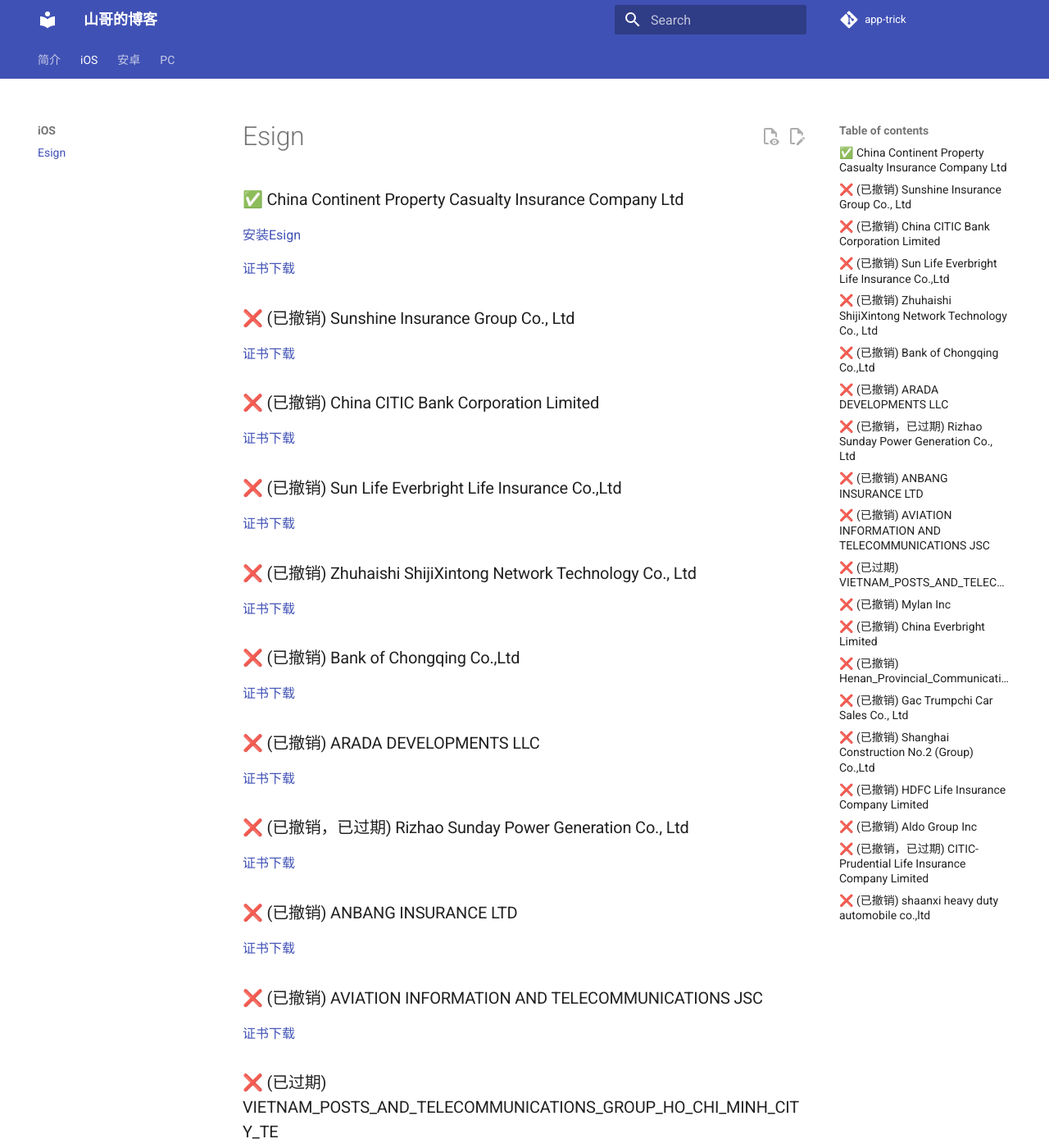
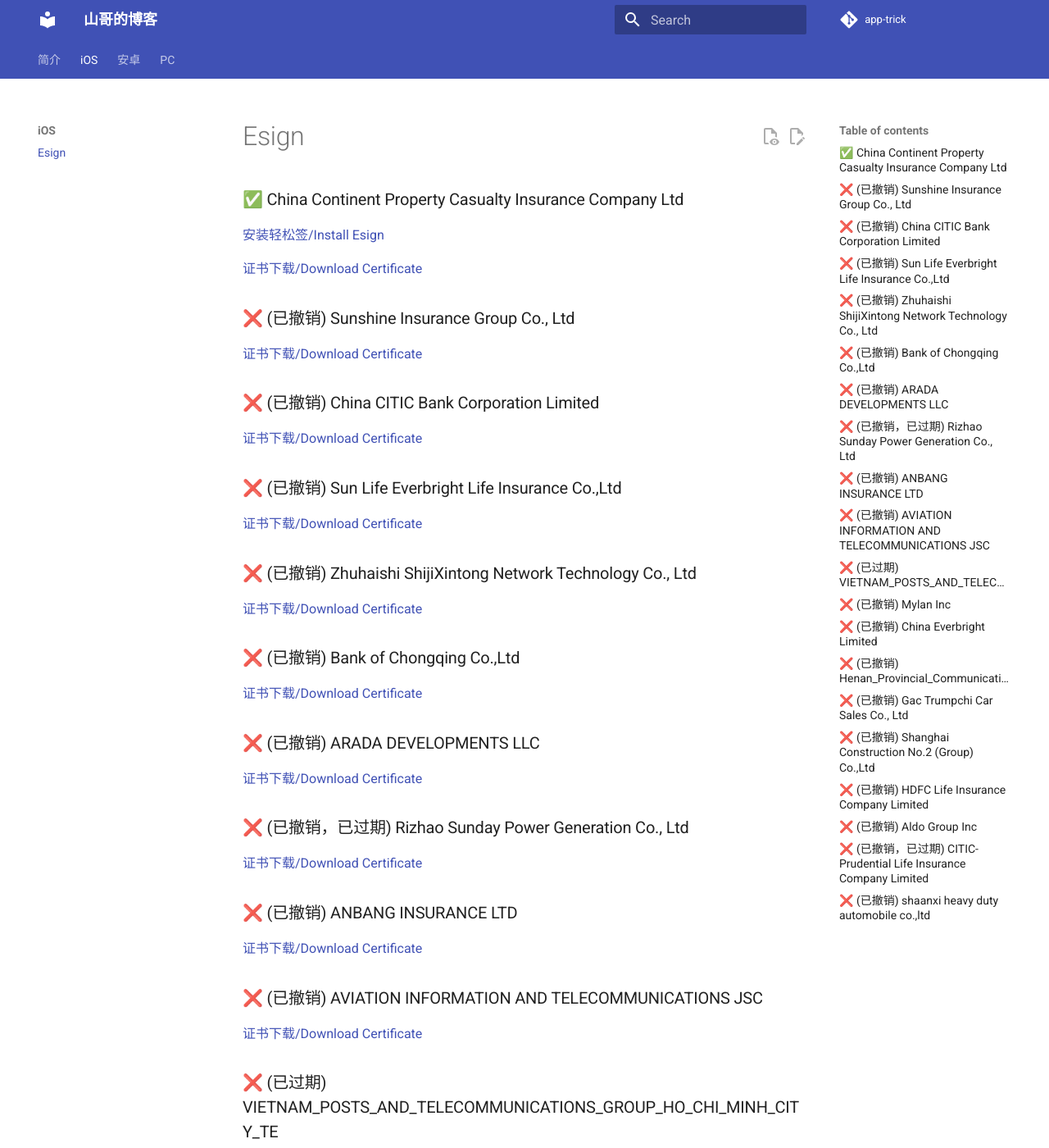
Before and after one commit to app-trick/app-trick.github.io, an MkDocs documentation site: the page built from docs/iOS/Esign.md, in a window 1280 px wide and 1400 px high. Shown: the whole window at 82% size. Built offline with MkDocs 1.6.1 and Material for MkDocs 9.7.7, drawn with Linux system fonts in a browser that asks for light colours; comment, search, counter and statistics services are not loaded; some of the changed text lies outside the part shown.

Commit message:
Esign Repo Update

```diff
--- a/docs/iOS/Esign.md
+++ b/docs/iOS/Esign.md
@@ -1,43 +1,43 @@
 # Esign
 ### ✅  China Continent Property   Casualty Insurance Company Ltd
-[安装Esign](itms-services://?action=download-manifest&url=https://app-trick.github.io/iOS/plist/com.milkqlqoqp.ykvtttgp.plist)
+[安装轻松签/Install Esign](itms-services://?action=download-manifest&url=https://app-trick.github.io/iOS/plist/com.gxcivaylfu.ehstzdzu.plist)
 
-[证书下载](/iOS/cert/China%20Continent%20Property%20%20%20Casualty%20Insurance%20Company%20Ltd.zip)
+[证书下载/Download Certificate](/iOS/cert/China%20Continent%20Property%20%20%20Casualty%20Insurance%20Company%20Ltd.zip)
 ### ❌ (已撤销) Sunshine Insurance Group Co., Ltd
-[证书下载](/iOS/cert/Sunshine%20Insurance%20Group%20Co.%2C%20Ltd.zip)
+[证书下载/Download Certificate](/iOS/cert/Sunshine%20Insurance%20Group%20Co.%2C%20Ltd.zip)
 ### ❌ (已撤销) China CITIC Bank Corporation Limited
-[证书下载](/iOS/cert/China%20CITIC%20Bank%20Corporation%20Limited.zip)
+[证书下载/Download Certificate](/iOS/cert/China%20CITIC%20Bank%20Corporation%20Limited.zip)
 ### ❌ (已撤销) Sun Life Everbright Life Insurance Co.,Ltd
-[证书下载](/iOS/cert/Sun%20Life%20Everbright%20Life%20Insurance%20Co.%2CLtd.zip)
+[证书下载/Download Certificate](/iOS/cert/Sun%20Life%20Everbright%20Life%20Insurance%20Co.%2CLtd.zip)
 ### ❌ (已撤销) Zhuhaishi ShijiXintong Network Technology Co., Ltd
-[证书下载](/iOS/cert/Zhuhaishi%20ShijiXintong%20Network%20Technology%20Co.%2C%20Ltd.zip)
+[证书下载/Download Certificate](/iOS/cert/Zhuhaishi%20ShijiXintong%20Network%20Technology%20Co.%2C%20Ltd.zip)
 ### ❌ (已撤销) Bank of Chongqing Co.,Ltd
-[证书下载](/iOS/cert/Bank%20of%20Chongqing%20Co.%2CLtd.zip)
+[证书下载/Download Certificate](/iOS/cert/Bank%20of%20Chongqing%20Co.%2CLtd.zip)
 ### ❌ (已撤销) ARADA DEVELOPMENTS LLC
-[证书下载](/iOS/cert/ARADA%20DEVELOPMENTS%20LLC.zip)
+[证书下载/Download Certificate](/iOS/cert/ARADA%20DEVELOPMENTS%20LLC.zip)
 ### ❌ (已撤销，已过期) Rizhao Sunday Power Generation Co., Ltd
-[证书下载](/iOS/cert/Rizhao%20Sunday%20Power%20Generation%20Co.%2C%20Ltd.zip)
+[证书下载/Download Certificate](/iOS/cert/Rizhao%20Sunday%20Power%20Generation%20Co.%2C%20Ltd.zip)
 ### ❌ (已撤销) ANBANG INSURANCE LTD
-[证书下载](/iOS/cert/ANBANG%20INSURANCE%20LTD.zip)
+[证书下载/Download Certificate](/iOS/cert/ANBANG%20INSURANCE%20LTD.zip)
 ### ❌ (已撤销) AVIATION INFORMATION AND TELECOMMUNICATIONS JSC
-[证书下载](/iOS/cert/AVIATION%20INFORMATION%20AND%20TELECOMMUNICATIONS%20JSC.zip)
+[证书下载/Download Certificate](/iOS/cert/AVIATION%20INFORMATION%20AND%20TELECOMMUNICATIONS%20JSC.zip)
 ### ❌ (已过期) VIETNAM_POSTS_AND_TELECOMMUNICATIONS_GROUP_HO_CHI_MINH_CITY_TE
-[证书下载](/iOS/cert/VIETNAM_POSTS_AND_TELECOMMUNICATIONS_GROUP_HO_CHI_MINH_CITY_TE.zip)
+[证书下载/Download Certificate](/iOS/cert/VIETNAM_POSTS_AND_TELECOMMUNICATIONS_GROUP_HO_CHI_MINH_CITY_TE.zip)
 ### ❌ (已撤销) Mylan Inc
-[证书下载](/iOS/cert/Mylan%20Inc.zip)
+[证书下载/Download Certificate](/iOS/cert/Mylan%20Inc.zip)
 ### ❌ (已撤销) China Everbright Limited
-[证书下载](/iOS/cert/China%20Everbright%20Limited.zip)
+[证书下载/Download Certificate](/iOS/cert/China%20Everbright%20Limited.zip)
 ### ❌ (已撤销) Henan_Provincial_Communications_Planning_Survey_Design_Institu
-[证书下载](/iOS/cert/Henan_Provincial_Communications_Planning_Survey_Design_Institu.zip)
+[证书下载/Download Certificate](/iOS/cert/Henan_Provincial_Communications_Planning_Survey_Design_Institu.zip)
 ### ❌ (已撤销) Gac Trumpchi Car Sales Co., Ltd
-[证书下载](/iOS/cert/Gac%20Trumpchi%20Car%20Sales%20Co.%2C%20Ltd.zip)
+[证书下载/Download Certificate](/iOS/cert/Gac%20Trumpchi%20Car%20Sales%20Co.%2C%20Ltd.zip)
 ### ❌ (已撤销) Shanghai Construction No.2 (Group) Co.,Ltd
-[证书下载](/iOS/cert/Shanghai%20Construction%20No.2%20%28Group%29%20Co.%2CLtd.zip)
+[证书下载/Download Certificate](/iOS/cert/Shanghai%20Construction%20No.2%20%28Group%29%20Co.%2CLtd.zip)
 ### ❌ (已撤销) HDFC Life Insurance Company Limited
-[证书下载](/iOS/cert/HDFC%20Life%20Insurance%20Company%20Limited.zip)
+[证书下载/Download Certificate](/iOS/cert/HDFC%20Life%20Insurance%20Company%20Limited.zip)
 ### ❌ (已撤销) Aldo Group Inc
-[证书下载](/iOS/cert/Aldo%20Group%20Inc.zip)
+[证书下载/Download Certificate](/iOS/cert/Aldo%20Group%20Inc.zip)
 ### ❌ (已撤销，已过期) CITIC-Prudential Life Insurance Company Limited
-[证书下载](/iOS/cert/CITIC-Prudential%20Life%20Insurance%20Company%20Limited.zip)
+[证书下载/Download Certificate](/iOS/cert/CITIC-Prudential%20Life%20Insurance%20Company%20Limited.zip)
 ### ❌ (已撤销) shaanxi heavy duty automobile co.,ltd
-[证书下载](/iOS/cert/shaanxi%20heavy%20duty%20automobile%20co.%2Cltd.zip)
+[证书下载/Download Certificate](/iOS/cert/shaanxi%20heavy%20duty%20automobile%20co.%2Cltd.zip)
```
Also changed, not shown: docs/iOS/TrollHelperOTA.md (added, +2 -0 lines), docs/iOS/TrollInstallerMDC.md (added, +2 -0 lines), docs/iOS/TrollInstallerX.md (added, +2 -0 lines), docs/iOS/TrollMisaka.md (added, +2 -0 lines), docs/iOS/TrollRestore.md (added, +3 -0 lines), docs/iOS/trollstore.md (added, +297 -0 lines), 11 other files.
